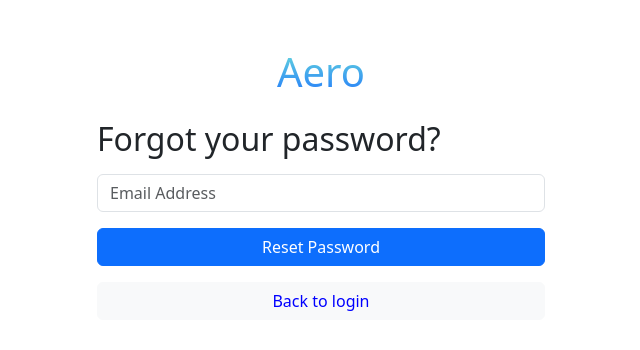
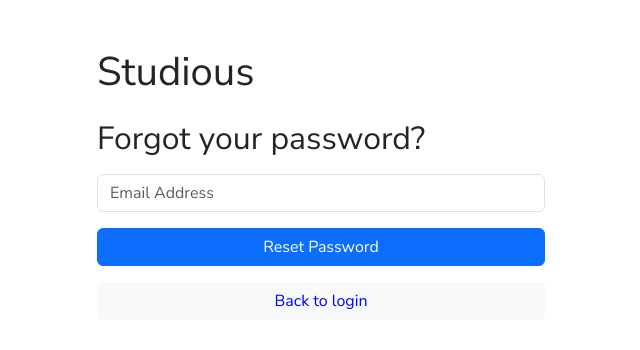
Before and after one commit to LorenzoAblis/Studious, a React (Vite) app in the folder client/: page /users/forgot-password in a window 1280 px wide. Shown: the top 350 px of the page, without its empty margins (319-959 px from the left). Built offline with nearby package versions, Linux system fonts and the light colour scheme.

Commit message:
auth failed

```diff
--- a/client/firebaseConfig.js
+++ b/client/firebaseConfig.js
@@ -3,13 +3,13 @@ import { getAuth } from "firebase/auth";
 import { getStorage } from "firebase/storage";
 
 const firebaseConfig = {
-  apiKey: "AIzaSyDuTab8Y8l8DqGPodoC6a-U-OmYzyyiku0",
-  authDomain: "aero-e1f2e.firebaseapp.com",
-  projectId: "aero-e1f2e",
-  storageBucket: "aero-e1f2e.appspot.com",
-  messagingSenderId: "661286640765",
-  appId: "1:661286640765:web:8e1e382b8a69a9c8c9a514",
-  measurementId: "G-R1YWFNMPVV",
+  apiKey: "AIzaSyD3i5VmP5VEoumC91AF0k_Muhjx8u1eUKQ",
+  authDomain: "studious-16d12.firebaseapp.com",
+  projectId: "studious-16d12",
+  storageBucket: "studious-16d12.appspot.com",
+  messagingSenderId: "399429664583",
+  appId: "1:399429664583:web:50d40bbd15ff44b27d9662",
+  measurementId: "G-8ZMFF31ZCD",
 };
 
 export const app = initializeApp(firebaseConfig);
--- a/client/index.html
+++ b/client/index.html
@@ -4,7 +4,7 @@
     <meta charset="UTF-8" />
     <link rel="icon" type="image/svg+xml" href="/vite.svg" />
     <meta name="viewport" content="width=device-width, initial-scale=1.0" />
-    <title>Aero</title>
+    <title>Studious</title>
   </head>
   <body>
     <div id="root"></div>
--- a/client/package.json
+++ b/client/package.json
@@ -27,6 +27,6 @@
     "eslint-plugin-react": "^7.33.2",
     "eslint-plugin-react-hooks": "^4.6.0",
     "eslint-plugin-react-refresh": "^0.4.4",
-    "vite": "^5.0.0"
+    "vite": "^5.0.8"
   }
 }
--- a/client/src/App.jsx
+++ b/client/src/App.jsx
@@ -1,35 +1,27 @@
-// import { useState } from "react";
-// import reactLogo from "./assets/react.svg";
-// import viteLogo from "/vite.svg";
-// import Signup from "./components/Signup";
+import Signup from "./pages/Signup.jsx";
+import Login from "./pages/Login.jsx";
+import ForgotPassword from "./pages/ForgotPassword.jsx";
+import { useContext } from "react";
+import { AuthContext } from "./context/AuthContext.jsx";
+import { BrowserRouter, Routes, Route } from "react-router-dom";
 
-// function App() {
-//   const [count, setCount] = useState(0);
+function App() {
+//   const { currentUser } = useContext(AuthContext);
 
-//   return (
-//     <>
-//       <div>
-//         <a href="https://vitejs.dev" target="_blank">
-//           <img src={viteLogo} className="logo" alt="Vite logo" />
-//         </a>
-//         <a href="https://react.dev" target="_blank">
-//           <img src={reactLogo} className="logo react" alt="React logo" />
-//         </a>
-//       </div>
-//       <h1>Vite + React</h1>
-//       <div className="card">
-//         <button onClick={() => setCount((count) => count + 1)}>
-//           count is {count}
-//         </button>
-//         <p>
-//           Edit <code>src/App.jsx</code> and save to test HMR
-//         </p>
-//       </div>
-//       <p className="read-the-docs">
-//         Click on the Vite and React logos to learn more
-//       </p>
-//     </>
-//   );
-// }
+  return (
+    <>
+      <BrowserRouter>
+        <Routes>
+          <Route path="/users/signup" element={<Signup />}></Route>
+          <Route path="/users/login" element={<Login />}></Route>
+          <Route
+            path="/users/forgot-password"
+            element={<ForgotPassword />}
+          ></Route>
+        </Routes>
+      </BrowserRouter>
+    </>
+  );
+}
 
-// export default App;
+export default App;
--- /dev/null
+++ b/client/src/context/AuthContext.jsx
@@ -0,0 +1,23 @@
+import { onAuthStateChanged } from "firebase/auth";
+import { auth } from "../../firebaseConfig";
+import { createContext, useEffect, useState } from "react";
+
+export const AuthContext = createContext();
+
+export const AuthContextProvider = ({ children }) => {
+  const [currentUser, setCurrentUser] = useState({});
+
+  useEffect(() => {
+    const unsub = onAuthStateChanged(auth, (user) => {
+      setCurrentUser(user);
+    });
+
+    return () => {
+      unsub();
+    };
+  }, []);
+
+  <AuthContext.Provider value={{ currentUser }}>
+    {children}
+  </AuthContext.Provider>
+};
--- a/client/src/css/Signup.css
+++ b/client/src/css/Signup.css
@@ -5,11 +5,11 @@ a:link,
   text-decoration: none;
 }
 
-.aero-title {
-  text-align: center;
-  background: -webkit-linear-gradient(#6bdfdb, #2278fb);
-  -webkit-background-clip: text;
-  -webkit-text-fill-color: transparent;
+.logo {
+  display: block;
+  margin-left: auto;
+  margin-right: auto;
+  width: 50%;
 }
 
 .form-container {
--- a/client/src/css/global.css
+++ b/client/src/css/global.css
@@ -1,5 +1,5 @@
-@import url("https://fonts.googleapis.com/css2?family=Nunito&display=swap");
+@import url("https://fonts.googleapis.com/css2?family=Nunito+Sans:opsz,wght@6..12,200;6..12,300;6..12,400&display=swap");
 
 * {
-  font-family: "Nunito", sans-serif;
+  font-family: "Nunito Sans", sans-serif;
 }
--- a/client/src/main.jsx
+++ b/client/src/main.jsx
@@ -1,24 +1,16 @@
 import React from "react";
 import ReactDOM from "react-dom/client";
-import { BrowserRouter, Routes, Route } from "react-router-dom";
 
 import "bootstrap/dist/css/bootstrap.min.css";
 import "bootstrap-icons/font/bootstrap-icons.css";
-import Signup from "./pages/Signup.jsx";
-import Login from "./pages/Login.jsx";
-import ForgotPassword from "./pages/ForgotPassword.jsx";
+import "./css/global.css";
+import App from "./App";
+import { AuthContextProvider } from "./context/AuthContext.jsx";
 
 ReactDOM.createRoot(document.getElementById("root")).render(
-  <React.StrictMode>
-    <BrowserRouter>
-      <Routes>
-        <Route path="/users/signup" element={<Signup />}></Route>
-        <Route path="/users/login" element={<Login />}></Route>
-        <Route
-          path="/users/forgot-password"
-          element={<ForgotPassword />}
-        ></Route>
-      </Routes>
-    </BrowserRouter>
-  </React.StrictMode>
+  // <AuthContextProvider>
+    <React.StrictMode>
+      <App />
+    </React.StrictMode>
+  // </AuthContextProvider>
 );
--- a/client/src/pages/ForgotPassword.jsx
+++ b/client/src/pages/ForgotPassword.jsx
@@ -5,7 +5,7 @@ const ForgotPassword = () => {
   return (
     <>
       <div className="form-container mt-5 m-auto">
-        <h1 className="mb-4 aero-title">Aero</h1>
+        <h1 className="mb-4 aero-title">Studious</h1>
         <h2 className="mb-3">Forgot your password?</h2>
         <Form>
           <Form.Group className="mb-3">
--- a/client/src/pages/Login.jsx
+++ b/client/src/pages/Login.jsx
@@ -1,5 +1,6 @@
 import { useState } from "react";
 
+import logo from "../assets/Studious.png";
 import Form from "react-bootstrap/Form";
 import Button from "react-bootstrap/Button";
 import InputGroup from "react-bootstrap/InputGroup";
@@ -30,7 +31,7 @@ const Login = () => {
   return (
     <>
       <div className="form-container mt-5 m-auto">
-        <h1 className="mb-4 aero-title">Aero</h1>
+        <img src={logo} alt="image" className="mb-4 logo" />
         <h2 className="mb-3">Login</h2>
         <Form>
           <Form.Group className="mb-3">
--- a/client/src/pages/Signup.jsx
+++ b/client/src/pages/Signup.jsx
@@ -2,6 +2,7 @@ import { useState } from "react";
 import { createUserWithEmailAndPassword, updateProfile } from "firebase/auth";
 import { auth } from "../../firebaseConfig";
 
+import logo from "../assets/Studious.png";
 import "../css/Signup.css";
 import Form from "react-bootstrap/Form";
 import Button from "react-bootstrap/Button";
@@ -105,7 +106,7 @@ const Signup = () => {
   return (
     <>
       <div className="form-container mt-5 m-auto">
-        <h1 className="mb-4 aero-title">Aero</h1>
+        <img src={logo} alt="logo" className="mb-4 logo" />
         <h2 className="mb-3">Signup for an account</h2>
         <Form noValidate validated={validated} onSubmit={handleSubmit}>
           <Form.Group className="mb-3">
```
Also changed, not shown: client/src/assets/Studious.png (added), 1 other file (tests, documents, lock files or other folders).
